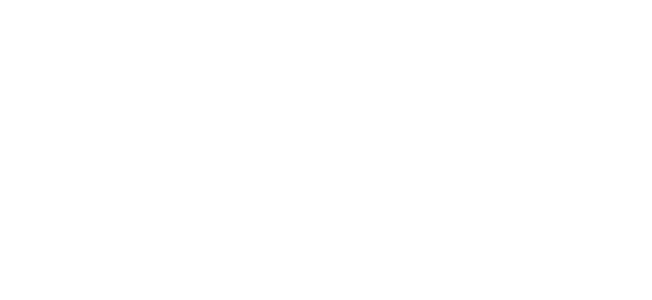
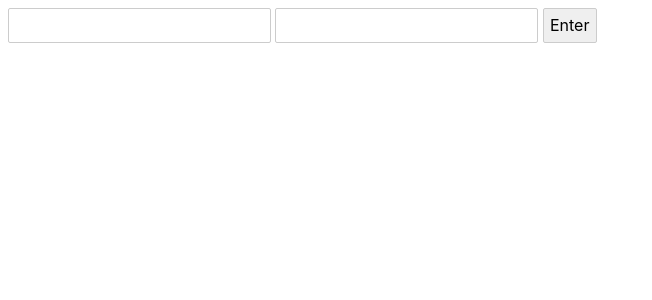
Before and after one commit to JackyChanzijian/svelte-grapher, a Svelte app: page / in a window 1280 px wide. Shown: the top 300 px of the page, without its empty margins (0-652 px from the left). Built offline with nearby package versions, Linux system fonts and the light colour scheme.

Commit message:
initial files

```diff
--- a/src/App.svelte
+++ b/src/App.svelte
@@ -1,9 +1,18 @@
 <script>
+	import BarGraph from "./BarGraph.svelte";
+	import Sheet from "./Sheet.svelte";
 
+	let datas = [];
 </script>
 
 <main>
-
+	<BarGraph datas={datas} />
+	<Sheet datas={datas} />
+	<form>
+		<input type="text">
+		<input type="number">
+		<input type="submit" value="Enter">
+	</form>
 </main>
 
 <style>
--- /dev/null
+++ b/src/BarGraph.svelte
@@ -0,0 +1,11 @@
+<script>
+    export let datas = [];
+</script>
+
+<main>
+
+</main>
+
+<style>
+
+</style>
--- /dev/null
+++ b/src/Sheet.svelte
@@ -0,0 +1,11 @@
+<script>
+    export let datas = [];
+</script>
+
+<main>
+
+</main>
+
+<style>
+
+</style>
```
Also changed, not shown: src/Bar.svelte (added, +11 -0 lines).
